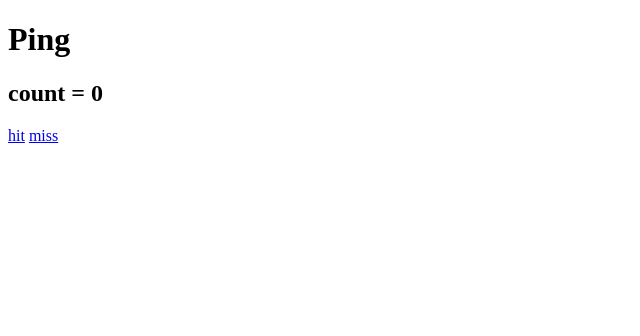
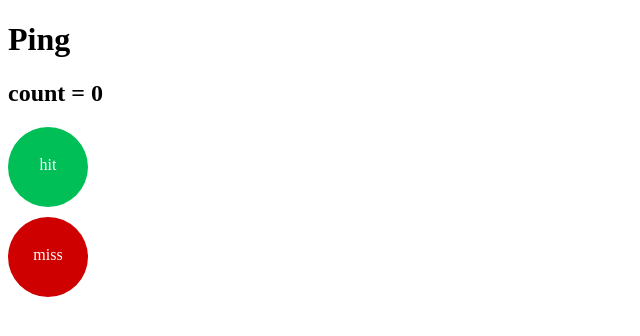
Before and after one commit to mcoyle74/codeup.dev, a PHP site: page /ping.php in a window 1280 px wide. Shown: the top 336 px of the page, without its empty margins (0-640 px from the left). Run offline with PHP 8.4, Linux system fonts and the light colour scheme.

Commit message:
Styled 'hit' and 'miss' anchors.

```diff
--- a/public/ping.php
+++ b/public/ping.php
@@ -23,11 +23,31 @@ extract(pageController());
 <html>
 <head>
 	<title>Ping</title>
+	<style type="text/css">
+		div.pseudo-button {
+			height: 80px;
+			width: 80px;
+			background-color: #00bf57;
+			color: #fff;
+			border-radius: 50%;
+			text-align: center;
+			line-height: 75px;
+			margin-bottom: 10px;
+		}
+
+		#miss {
+			background-color: #cf0000;
+		}
+
+		a {
+			text-decoration: none;
+		}
+	</style>
 </head>
 <body>
 	<h1>Ping</h1>
 	<h2>count = <?= $counter ?></h2>
-	<a href="pong.php?counter=<?= $counter + 1; ?>">hit</a>
-	<a href="pong.php?counter=0">miss</a>
+	<a href="pong.php?counter=<?= $counter + 1; ?>"><div class="pseudo-button">hit</div></a>
+	<a href="pong.php?counter=0"><div class="pseudo-button" id="miss">miss</div></a>
 </body>
 </html>
```
Also changed, not shown: public/pong.php (+22 -2 lines).
